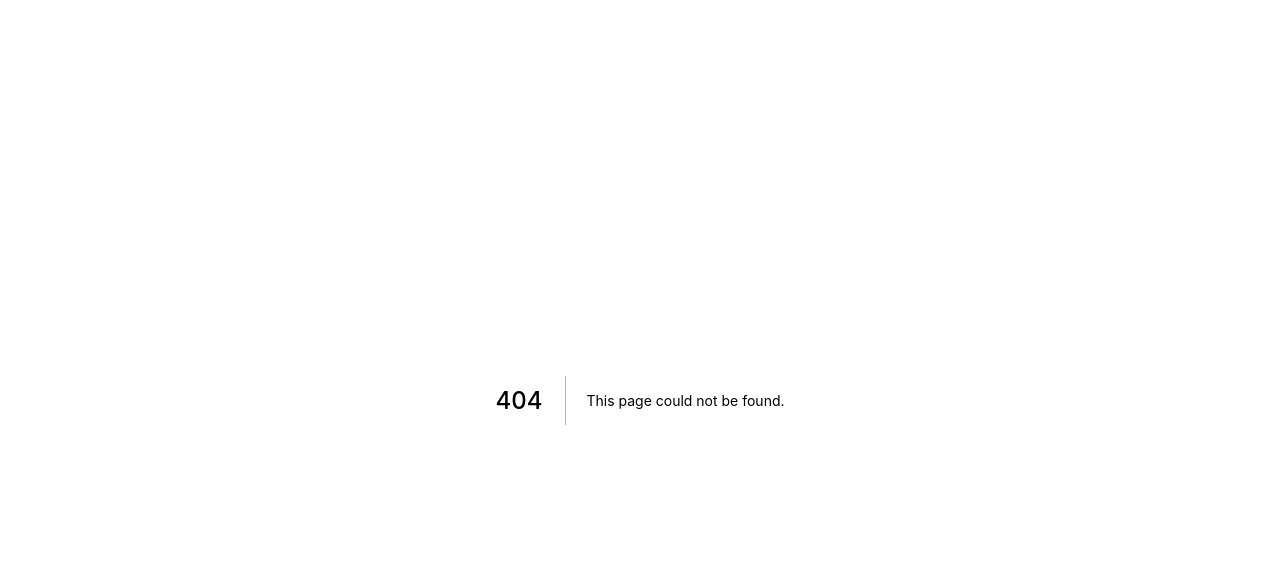
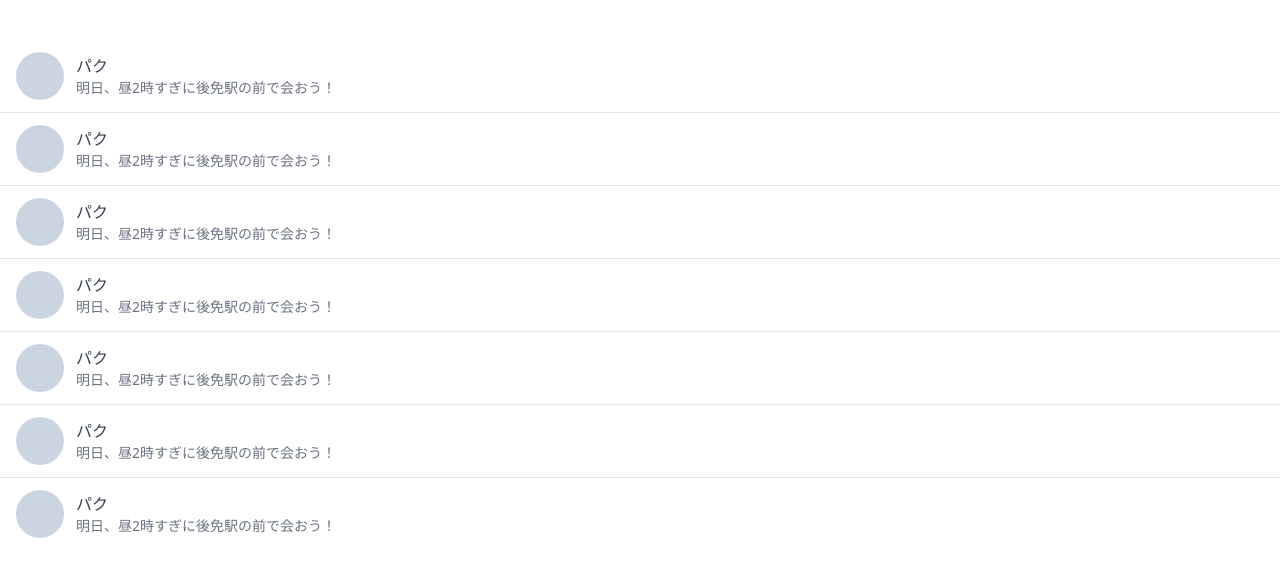
Before and after one commit to RspSang/ninjin-market, a Next.js app: page /chats in a window 1280 px wide. Before the commit this address had no page. Shown: the top 576 px of the page. Built offline with nearby package versions, Linux system fonts and the light colour scheme.

Commit message:
Add chats index page UI

```diff
--- /dev/null
+++ b/pages/chats/index.tsx
@@ -0,0 +1,24 @@
+import type { NextPage } from "next";
+
+const Chats: NextPage = () => {
+  return (
+    <div className="divide-y-[1px] py-10 ">
+      {[1, 1, 1, 1, 1, 1, 1].map((_, i) => (
+        <div
+          key={i}
+          className="flex cursor-pointer items-center space-x-3 px-4 py-3"
+        >
+          <div className="h-12 w-12 rounded-full bg-slate-300" />
+          <div>
+            <p className="text-gray-700">パク</p>
+            <p className="text-sm  text-gray-500">
+              明日、昼2時すぎに後免駅の前で会おう！
+            </p>
+          </div>
+        </div>
+      ))}
+    </div>
+  );
+};
+
+export default Chats;
```
